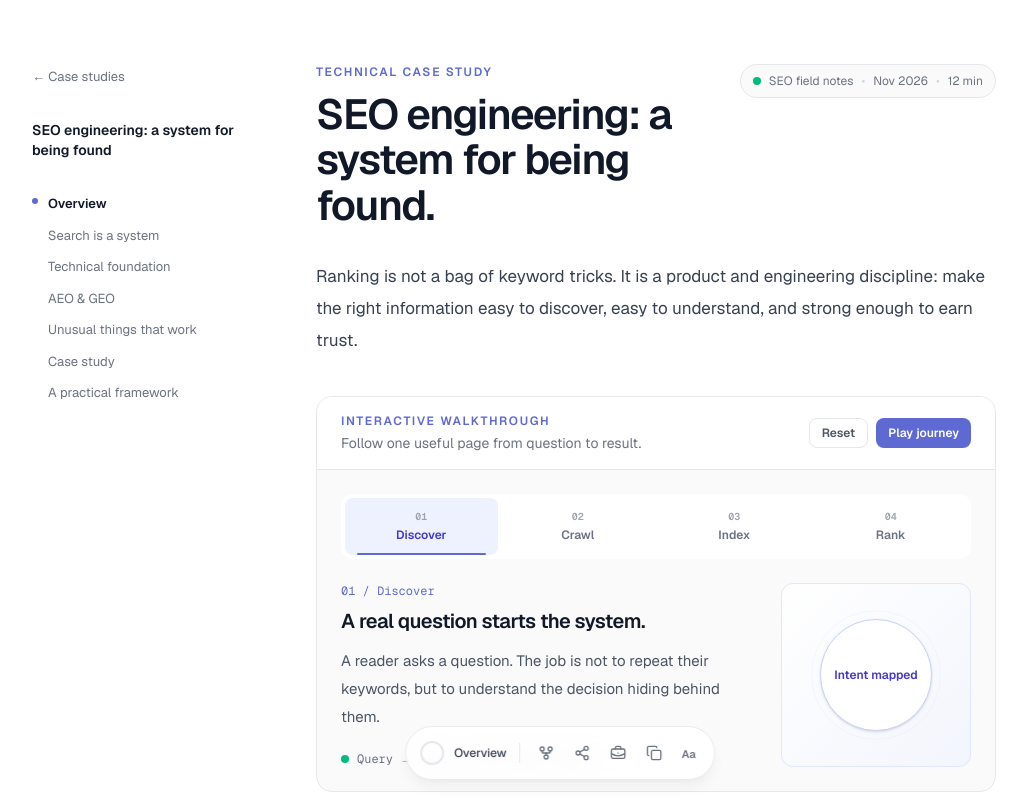
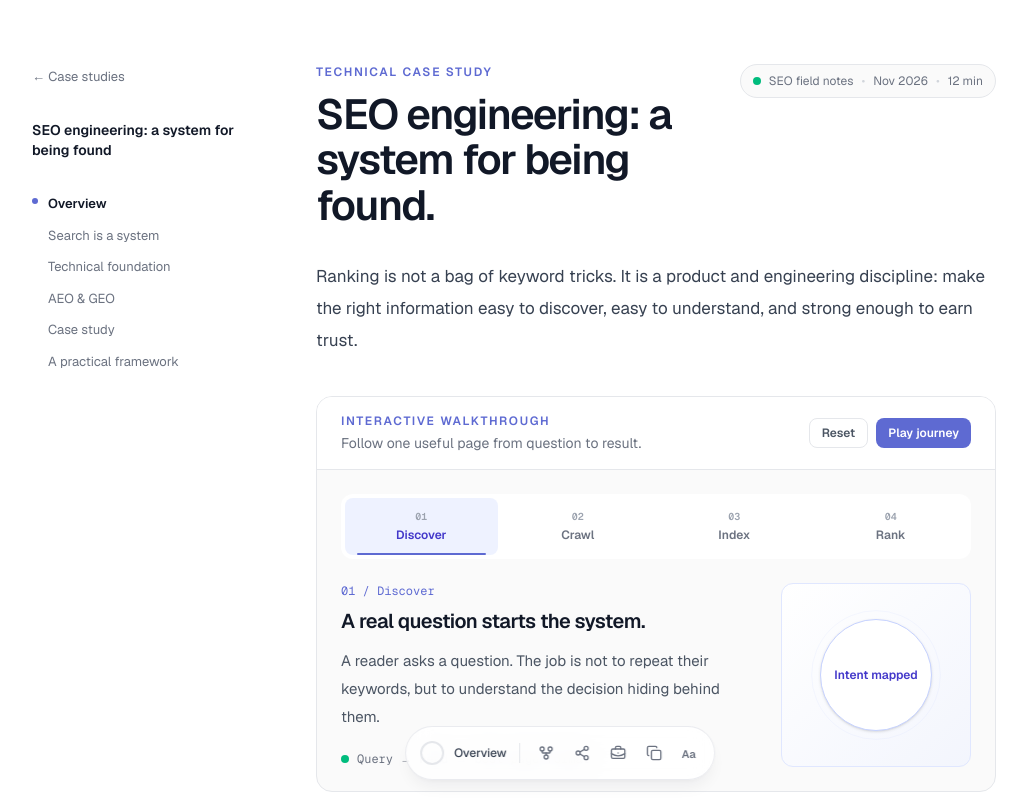
Before and after one commit to sudoKrishna/krishna, a Next.js app: page /blog/seo-engineering in a window 1280 px wide. Shown: the top 800 px of the page, without its empty margins (80-1107 px from the left). Built offline with nearby package versions, Linux system fonts and the light colour scheme.

Commit message:
content: remove unusual things section

```diff
--- a/app/blog/seo-engineering/page.tsx
+++ b/app/blog/seo-engineering/page.tsx
@@ -5,11 +5,10 @@ import { Callout } from "./_components/Callout";
 import { CodeBlock } from "./_components/CodeBlock";
 import { ArchitectureFlow, Comparison, EdgeCaseMatrix } from "./_components/InteractiveBlocks";
 import { SeoPipeline } from "./_components/SeoPipeline";
-import Manifesto from "./_components/manifesto/Manifesto";
 
 export const metadata: Metadata = { title: "SEO engineering: a system for being found | Krishna Chaudhary", description: "A technical case study on modern SEO, AEO, GEO, and the engineering systems behind durable organic visibility." };
 
-const toc=[{id:"overview",label:"Overview"},{id:"seo-system",label:"Search is a system"},{id:"technical-foundation",label:"Technical foundation"},{id:"answer-engines",label:"AEO & GEO"},{id:"weird-tricks",label:"Unusual things that work"},{id:"case-study",label:"Case study"},{id:"framework",label:"A practical framework"}];
+const toc=[{id:"overview",label:"Overview"},{id:"seo-system",label:"Search is a system"},{id:"technical-foundation",label:"Technical foundation"},{id:"answer-engines",label:"AEO & GEO"},{id:"case-study",label:"Case study"},{id:"framework",label:"A practical framework"}];
 
 const robots=`export default function robots() {
   return {
@@ -34,8 +33,6 @@ export default function SeoEngineeringCaseStudy() {
 
    <section id="answer-engines" className="scroll-mt-16"><Reveal><SectionTitle number="03">AEO and GEO: clarity that can be retrieved.</SectionTitle><p className="mt-5 max-w-[680px] text-[16.5px] leading-8 text-[#374151]">Answer engines reward a familiar quality: content that makes a useful claim, supports it with evidence, and gives the reader enough context to act. AEO helps a page answer directly. GEO extends the same discipline to generative search experiences, where cited evidence and entity clarity matter.</p></Reveal><Reveal className="mt-8"><Callout type="note">There is no magic “AI ranking file.” Build strong SEO fundamentals first, then make primary answers direct, factual, sourced, and easy to scan.</Callout></Reveal><Reveal className="mt-8"><EdgeCaseMatrix /></Reveal></section>
 
-   <section id="weird-tricks" className="scroll-mt-16"><Reveal><SectionTitle number="04">The unusual things that actually help.</SectionTitle><p className="mt-5 max-w-[680px] text-[16.5px] leading-8 text-[#374151]">There is no hidden ranking hack. But a few counter-intuitive habits work because they reduce ambiguity for people and retrieval systems at the same time. Scrub through the field notes below.</p></Reveal><Reveal className="mt-8"><Manifesto /></Reveal></section>
-
    <section id="case-study" className="scroll-mt-16"><Reveal><SectionTitle number="05">A case study starts with the bottleneck.</SectionTitle><p className="mt-5 max-w-[680px] text-[16.5px] leading-8 text-[#374151]">A useful SEO project is rarely “publish ten articles.” It is usually one focused diagnosis: a strong page is invisible, a result is not earning clicks, or visitors do not reach the next useful action.</p></Reveal><div className="mt-8 grid gap-3 sm:grid-cols-3">{[["1. Find the break","Compare index coverage, query intent, the live result, and the on-page answer before changing anything."],["2. Make one meaningful fix","For example: merge competing pages, add an internal hub link, or replace a vague introduction with a direct answer."],["3. Keep a change log","Record what changed, when it changed, and which query group should respond. This keeps learning honest."]].map(([title,detail])=><Reveal key={title}><div className="rounded-xl border border-gray-200 bg-[#FAFAFA] p-5"><h3 className="text-sm font-semibold text-[#111827]">{title}</h3><p className="mt-2 text-sm leading-6 text-[#6B7280]">{detail}</p></div></Reveal>)}</div></section>
 
    <section id="framework" className="scroll-mt-16"><Reveal><SectionTitle number="06">A practical framework for every page.</SectionTitle></Reveal><div className="mt-8 divide-y divide-gray-200 rounded-xl border border-gray-200 bg-white">{[["1","Inspiration","Observe the user question, SERP, product context, and competing alternatives."],["2","Decode","Translate intent into a page type, content brief, and technical requirements."],["3","Internalize","Build the answer into semantic HTML, metadata, internal links, and supporting evidence."],["4","Refine","Measure behavior, improve the weak step, and document what changed."]].map(([number,title,detail])=><Reveal key={number}><div className="flex gap-4 p-5"><span className="grid h-7 w-7 shrink-0 place-items-center rounded-full bg-[#F3F4F6] font-mono text-xs text-[#5E6AD2]">{number}</span><div><h3 className="font-semibold">{title}</h3><p className="mt-1 text-sm leading-6 text-[#6B7280]">{detail}</p></div></div></Reveal>)}</div><a href="https://developers.google.com/search/docs/fundamentals/seo-starter-guide" target="_blank" className="mt-8 inline-flex items-center gap-2 text-sm font-medium text-[#5E6AD2] hover:underline">Read Google’s SEO starter guide <ExternalLink size={14}/></a></section>
```
